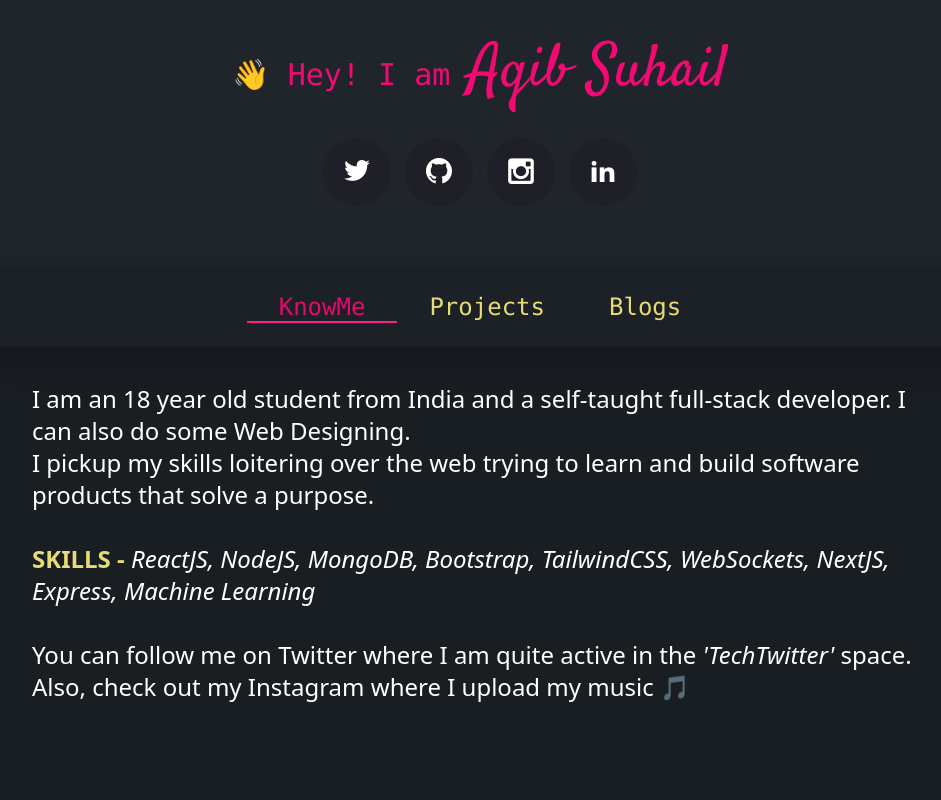
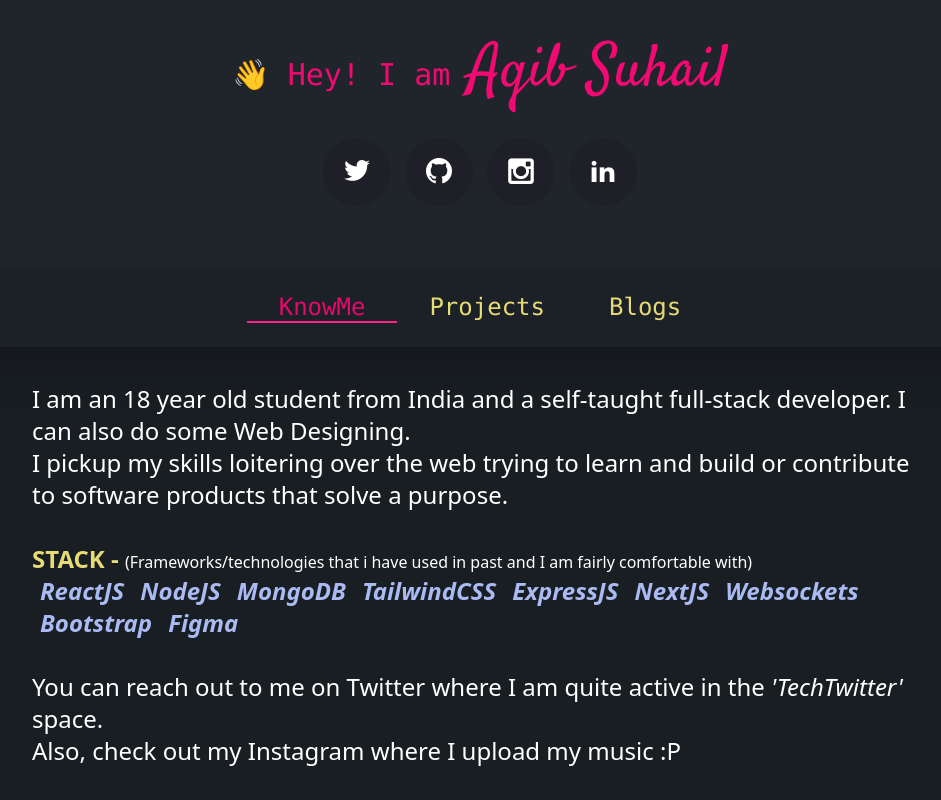
Before and after one commit to geeqib23/portofolio, a Next.js app: page / in a window 1280 px wide. Shown: the whole page, without its empty margins (160-1101 px from the left). Built offline with nearby package versions, Linux system fonts and the light colour scheme; what @tailwindcss/typography would draw is missing.

Commit message:
Modified KnowMe

```diff
--- a/pages/index.js
+++ b/pages/index.js
@@ -10,23 +10,53 @@ function KnowMe(props) {
           developer. I can also do some Web Designing.{' '}
         </p>
         <p className=''>
-          I pickup my skills loitering over the web trying to learn and build
-          software products that solve a purpose.{' '}
+          I pickup my skills loitering over the web trying to learn and build or
+          contribute to software products that solve a purpose.{' '}
         </p>
         <br></br>
         <div className='font-semibold text-secondary'>
-          SKILLS -{' '}
-          <span className='text-lg italic font-light sm:text-2xl text-fontColor'>
-            ReactJS, NodeJS, MongoDB, Bootstrap, TailwindCSS, WebSockets,
-            NextJS, Express, Machine Learning{' '}
+          STACK -{' '}
+          <span className=' font-light text-fontColor text-base'>
+            (Frameworks/technologies that i have used in past and I am fairly
+            comfortable with)
+          </span>
+        </div>
+
+        <div>
+          <span className='inline-block px-1 mx-1  font-semibold  transition-all duration-150 transform text-links italic hover:shadow-sm hover:scale-105'>
+            ReactJS
+          </span>
+          <span className='inline-block px-1 mx-1  font-semibold  transition-all duration-150 transform text-links italic hover:shadow-sm hover:scale-105'>
+            NodeJS
+          </span>
+          <span className='inline-block px-1 mx-1  font-semibold  transition-all duration-150 transform text-links italic hover:shadow-sm hover:scale-105'>
+            MongoDB
+          </span>
+          <span className='inline-block px-1 mx-1  font-semibold  transition-all duration-150 transform text-links italic hover:shadow-sm hover:scale-105'>
+            TailwindCSS
+          </span>
+          <span className='inline-block px-1 mx-1  font-semibold  transition-all duration-150 transform text-links italic hover:shadow-sm hover:scale-105'>
+            ExpressJS
+          </span>
+          <span className='inline-block px-1 mx-1  font-semibold  transition-all duration-150 transform text-links italic hover:shadow-sm hover:scale-105'>
+            NextJS
+          </span>
+          <span className='inline-block px-1 mx-1  font-semibold  transition-all duration-150 transform text-links italic hover:shadow-sm hover:scale-105'>
+            Websockets
+          </span>
+          <span className='inline-block px-1 mx-1  font-semibold  transition-all duration-150 transform text-links italic hover:shadow-sm hover:scale-105'>
+            Bootstrap
+          </span>
+          <span className='inline-block px-1 mx-1  font-semibold  transition-all duration-150 transform text-links italic hover:shadow-sm hover:scale-105'>
+            Figma
           </span>
         </div>
         <br></br>
         <div className=''>
-          You can follow me on Twitter where I am quite active in the{' '}
+          You can reach out to me on Twitter where I am quite active in the{' '}
           <i>'TechTwitter'</i> space.
         </div>
-        <div>Also, check out my Instagram where I upload my music 🎵 </div>
+        <div>Also, check out my Instagram where I upload my music :P </div>
       </div>
     </Layout>
   )
```
Also changed, not shown: posts/Using useContext with useReducer.md (+1 -1 lines).
